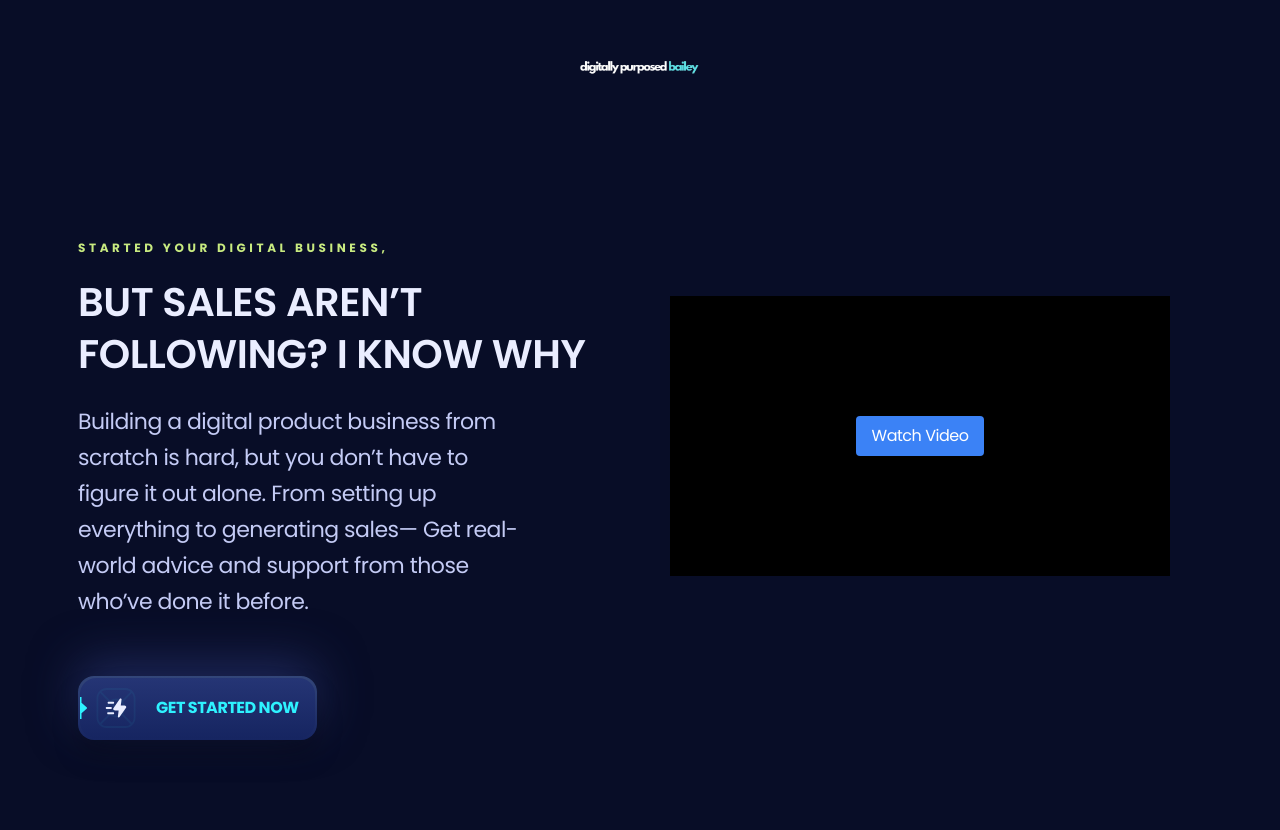
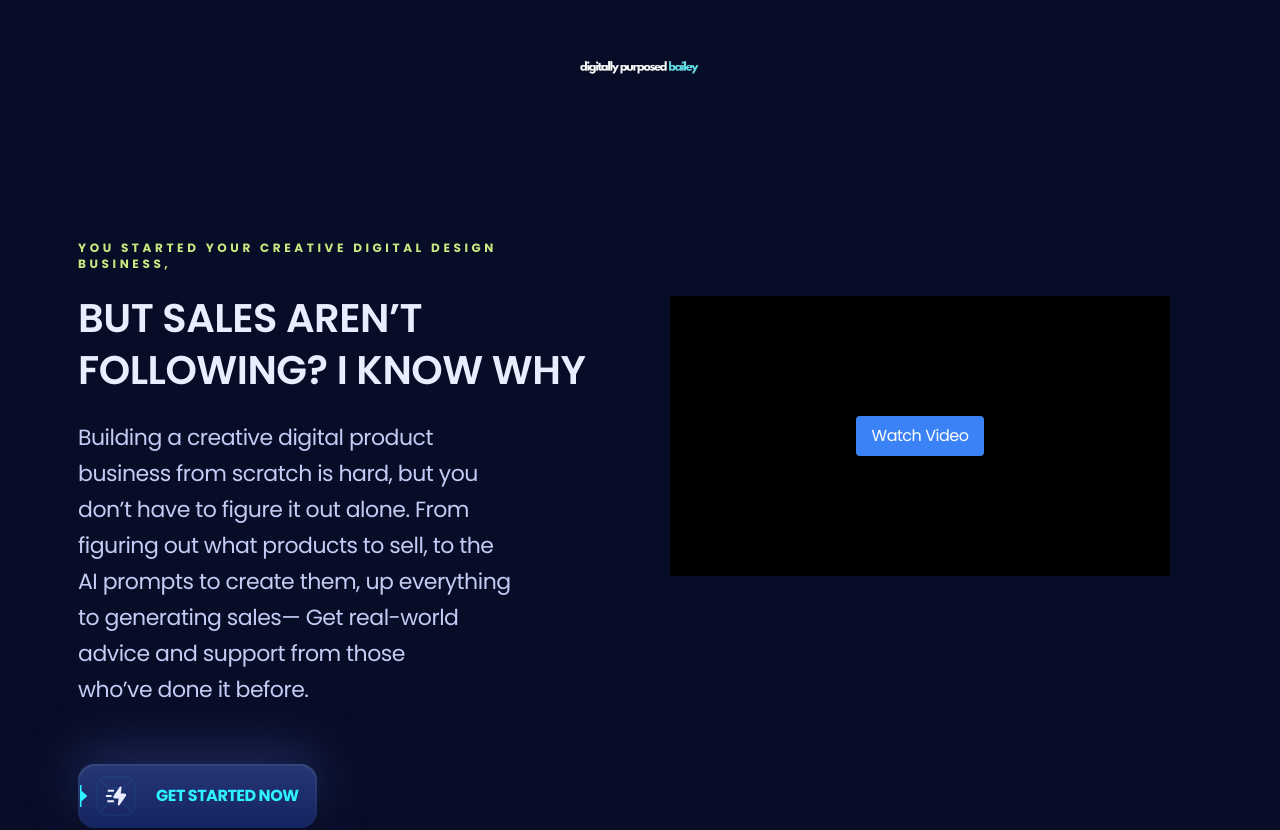
Before and after one commit to 4shreyas5/Bailey-s-page, a React (Vite) app: page / in a window 1280 px wide. Shown: the top 830 px of the page. Built offline with nearby package versions, Linux system fonts and the light colour scheme.

Commit message:
VSL updated

```diff
--- a/src/sections/Hero.jsx
+++ b/src/sections/Hero.jsx
@@ -106,13 +106,13 @@ const Hero = () => {
             {/* Text Section */}
             <div className="max-w-512 max-lg:max-w-388">
               <div className="caption small-2 uppercase text-p3">
-              Started Your Digital business,
+              You Started Your Creative Digital Design Business,
               </div>
               <h1 className="mb-6 h4 text-p4 uppercase max-lg:mb-7 max-lg:h2 max-md:mb-4 max-md:text-5xl max-md:leading-12">
               But Sales Aren’t Following? I Know Why
               </h1>
               <p className="max-w-440 mb-14 body-1 max-md:mb-10">
-              Building a digital product business from scratch is hard, but you don’t have to figure it out alone. From setting up everything to generating sales— Get real-world advice and support from those who’ve done it before.
+              Building a creative digital product business from scratch is hard, but you don’t have to figure it out alone. From figuring out what products to sell, to the AI prompts to create them, up everything to generating sales— Get real-world advice and support from those who’ve done it before.
               </p>
               <LinkScroll to="features" offset={-100} spy smooth>
                 <Button icon="/images/zap.svg">Get started now</Button>
@@ -136,7 +136,7 @@ const Hero = () => {
               ) : (
                 <iframe
                   className="w-[500px] h-[280px] max-lg:w-full max-lg:h-auto"
-                  src="https://www.youtube.com/embed/WxtJqyIyThU"
+                  src="https://fast.wistia.net/embed/iframe/0e42xh79en"
                   frameBorder="0"
                   allow="autoplay; encrypted-media"
                   allowFullScreen
```
